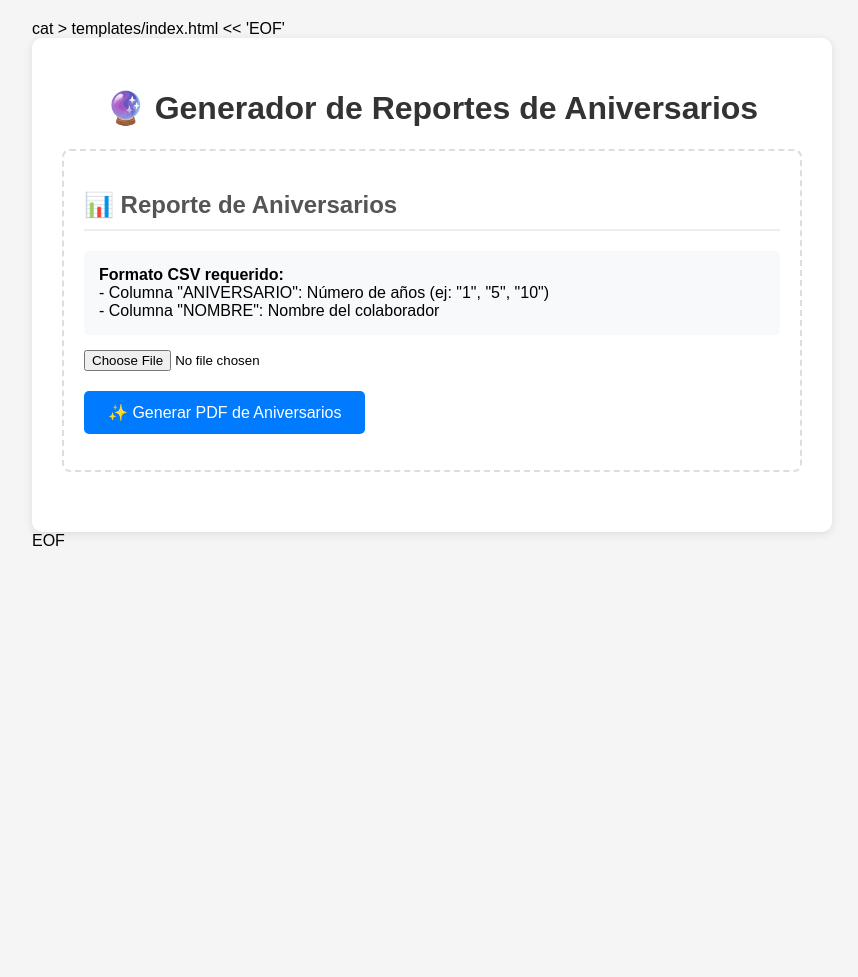
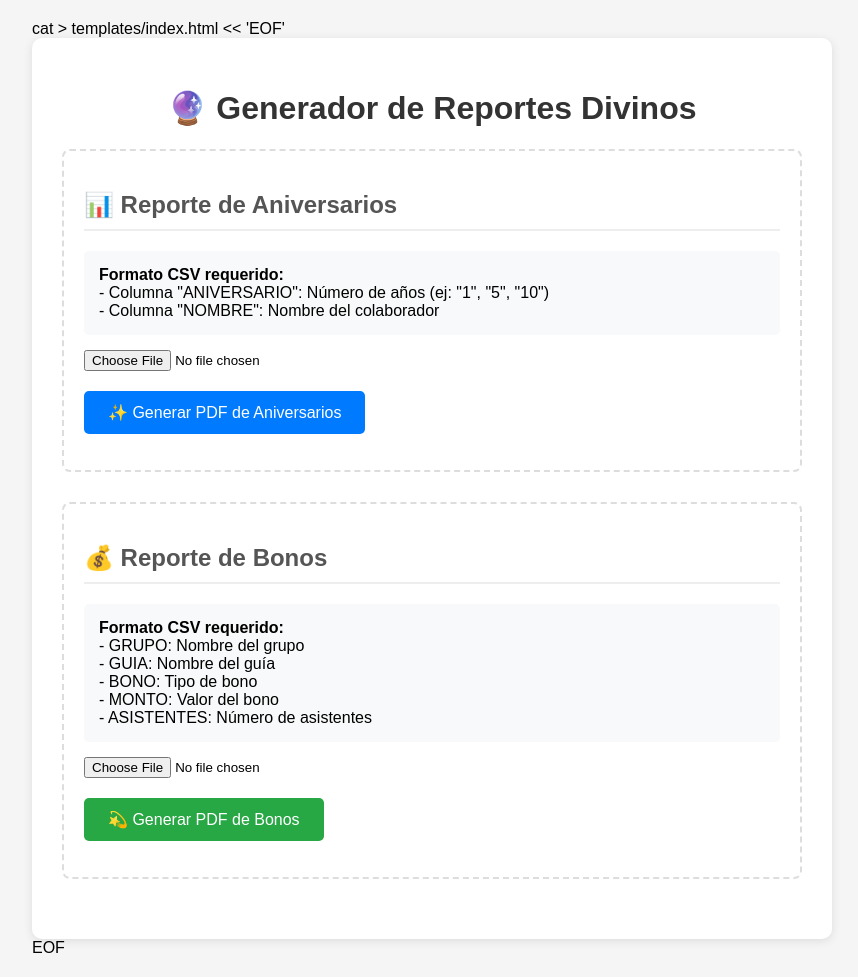
Before and after one commit to PythonSuavecito/AAAcondesa1, a Flask app: page / in a window 1280 px wide. Shown: the whole page, without its empty margins (208-1066 px from the left). Before the commit the page ends 546 px from the top, so only its background shows below. Run offline with Flask 3, Linux system fonts and the light colour scheme.

Commit message:
✨ Agregar funcionalidad de reporte de bonos

```diff
--- a/app.py
+++ b/app.py
@@ -9,12 +9,10 @@ from fpdf import FPDF
 from datetime import datetime
 import io
 import os
-import tempfile
 
 app = Flask(__name__)
 
-# --- Funciones para Aniversarios (genera_lista_junta.py) ---
-
+# --- FUNCIONES PARA BONOS (PODERSUPERIOR_REPORTE) ---
 def clean_numeric(value):
     """Convierte valores a float, manejando comas, puntos y textos."""
     try:
@@ -34,7 +32,7 @@ def format_currency(value):
 
 class PDF(FPDF):
     def __init__(self):
-        super().__init__(orientation='L')
+        super().__init__(orientation='L')  # Horizontal
         self.set_auto_page_break(auto=True, margin=15)
         self.set_font('Arial', '', 9)
         self.total_general = 0
@@ -114,8 +112,59 @@ class PDF(FPDF):
         total_formatted = f"{self.total_general:,.0f}".replace(",", " ") + " "
         self.cell(0, 8, f"TOTAL GENERAL: {total_formatted}", 0, 1, 'R')
 
+def crear_pdf_bonos(df):
+    """Crea PDF de bonos similar a PODERSUPERIOR_REPORTE.py"""
+
+    def process_group(pdf, grupo, guia, group_df):
+        bonos = group_df['BONO'].tolist()
+        montos = group_df['MONTO'].tolist()
+        asistentes = group_df['ASISTENTES'].sum()
+        total = group_df['MONTO'].sum()
+
+        pdf.total_general += total
+
+        for i in range(0, len(bonos), 5):
+            chunk_bonos = bonos[i:i+5]
+            chunk_montos = montos[i:i+5]
+
+            bonos_str = [str(b) if b is not None else "" for b in chunk_bonos]
+            montos_fmt = [format_currency(m) if m is not None else "" for m in chunk_montos]
+            bonos_str += [""] * (5 - len(chunk_bonos))
+            montos_fmt += [""] * (5 - len(chunk_montos))
+
+            pdf.add_table_row(
+                grupo, guia,
+                bonos_str, montos_fmt,
+                asistentes if i == 0 else 0,
+                total if i == 0 else 0,
+                i > 0
+            )
+
+    # Limpiar datos
+    df['GRUPO'] = df['GRUPO'].str.strip().str.upper()
+    df['GUIA'] = df['GUIA'].str.strip()
+    df['MONTO'] = df['MONTO'].astype(str).str.replace(' DLS', '').str.replace(',', '')
+    df['MONTO'] = df['MONTO'].apply(clean_numeric)
+    df['ASISTENTES'] = df['ASISTENTES'].apply(clean_numeric)
+
+    # Crear PDF
+    pdf = PDF()
+    pdf.add_page()
+
+    for (grupo, guia), group_df in df.groupby(['GRUPO', 'GUIA']):
+        process_group(pdf, grupo, guia, group_df)
+
+    pdf.add_total_general()
+
+    # Guardar en buffer
+    buffer = io.BytesIO()
+    pdf.output(buffer)
+    buffer.seek(0)
+    return buffer
+
+# --- FUNCIONES PARA ANIVERSARIOS ---
 def crear_pdf_aniversarios(df):
-    """Crea PDF de aniversarios similar a genera_lista_junta.py"""
+    """Crea PDF de aniversarios"""
     buffer = io.BytesIO()
 
     # Configurar PDF
@@ -192,59 +241,7 @@ def crear_pdf_aniversarios(df):
     buffer.seek(0)
     return buffer
 
-def crear_pdf_bonos(df):
-    """Crea PDF de bonos similar a PODERSUPERIOR_REPORTE.py"""
-
-    def process_group(pdf, grupo, guia, group_df):
-        bonos = group_df['BONO'].tolist()
-        montos = group_df['MONTO'].tolist()
-        asistentes = group_df['ASISTENTES'].sum()
-        total = group_df['MONTO'].sum()
-
-        pdf.total_general += total
-        csv_rows = []
-
-        for i in range(0, len(bonos), 5):
-            chunk_bonos = bonos[i:i+5]
-            chunk_montos = montos[i:i+5]
-
-            bonos_str = [str(b) if b is not None else "" for b in chunk_bonos]
-            montos_fmt = [format_currency(m) if m is not None else "" for m in chunk_montos]
-            bonos_str += [""] * (5 - len(chunk_bonos))
-            montos_fmt += [""] * (5 - len(chunk_montos))
-
-            pdf.add_table_row(
-                grupo, guia,
-                bonos_str, montos_fmt,
-                asistentes if i == 0 else 0,
-                total if i == 0 else 0,
-                i > 0
-            )
-
-    # Limpiar datos
-    df['GRUPO'] = df['GRUPO'].str.strip().str.upper()
-    df['GUIA'] = df['GUIA'].str.strip()
-    df['MONTO'] = df['MONTO'].astype(str).str.replace(' DLS', '').str.replace(',', '')
-    df['MONTO'] = df['MONTO'].apply(clean_numeric)
-    df['ASISTENTES'] = df['ASISTENTES'].apply(clean_numeric)
-
-    # Crear PDF
-    pdf = PDF()
-    pdf.add_page()
-
-    for (grupo, guia), group_df in df.groupby(['GRUPO', 'GUIA']):
-        process_group(pdf, grupo, guia, group_df)
-
-    pdf.add_total_general()
-
-    # Guardar en buffer
-    buffer = io.BytesIO()
-    pdf.output(buffer)
-    buffer.seek(0)
-    return buffer
-
-# --- Rutas de Flask ---
-
+# --- RUTAS DE FLASK ---
 @app.route('/')
 def index():
     return render_template('index.html')
--- a/templates/index.html
+++ b/templates/index.html
@@ -47,6 +47,12 @@ cat > templates/index.html << 'EOF'
         .btn:hover {
             background-color: #0056b3;
         }
+        .btn-bonos {
+            background-color: #28a745;
+        }
+        .btn-bonos:hover {
+            background-color: #218838;
+        }
         .file-input {
             margin: 10px 0;
         }
@@ -65,7 +71,7 @@ cat > templates/index.html << 'EOF'
 </head>
 <body>
     <div class="container">
-        <h1>🔮 Generador de Reportes de Aniversarios</h1>
+        <h1>🔮 Generador de Reportes Divinos</h1>
 
         <div class="form-section">
             <h2>📊 Reporte de Aniversarios</h2>
@@ -84,9 +90,31 @@ cat > templates/index.html << 'EOF'
                 ⏳ Generando reporte celestial...
             </div>
         </div>
+
+        <div class="form-section">
+            <h2>💰 Reporte de Bonos</h2>
+            <div class="instructions">
+                <strong>Formato CSV requerido:</strong><br>
+                - GRUPO: Nombre del grupo<br>
+                - GUIA: Nombre del guía<br>
+                - BONO: Tipo de bono<br>
+                - MONTO: Valor del bono<br>
+                - ASISTENTES: Número de asistentes
+            </div>
+            <form id="bonosForm" enctype="multipart/form-data">
+                <div class="file-input">
+                    <input type="file" name="file" accept=".csv" required>
+                </div>
+                <button type="submit" class="btn btn-bonos">💫 Generar PDF de Bonos</button>
+            </form>
+            <div id="loadingBonos" class="loading">
+                ⏳ Generando reporte bendito...
+            </div>
+        </div>
     </div>
 
     <script>
+        // Manejar formulario de aniversarios
         document.getElementById('aniversariosForm').addEventListener('submit', async function(e) {
             e.preventDefault();
             const formData = new FormData(this);
@@ -120,6 +148,41 @@ cat > templates/index.html << 'EOF'
                 loading.style.display = 'none';
             }
         });
+
+        // Manejar formulario de bonos
+        document.getElementById('bonosForm').addEventListener('submit', async function(e) {
+            e.preventDefault();
+            const formData = new FormData(this);
+            const loading = document.getElementById('loadingBonos');
+
+            loading.style.display = 'block';
+
+            try {
+                const response = await fetch('/generar_bonos', {
+                    method: 'POST',
+                    body: formData
+                });
+
+                if (response.ok) {
+                    const blob = await response.blob();
+                    const url = window.URL.createObjectURL(blob);
+                    const a = document.createElement('a');
+                    a.style.display = 'none';
+                    a.href = url;
+                    a.download = `bonos_${new Date().toISOString().slice(0,16)}.pdf`;
+                    document.body.appendChild(a);
+                    a.click();
+                    window.URL.revokeObjectURL(url);
+                } else {
+                    const error = await response.json();
+                    alert('Error: ' + error.error);
+                }
+            } catch (error) {
+                alert('Error: ' + error.message);
+            } finally {
+                loading.style.display = 'none';
+            }
+        });
     </script>
 </body>
 </html>
```
